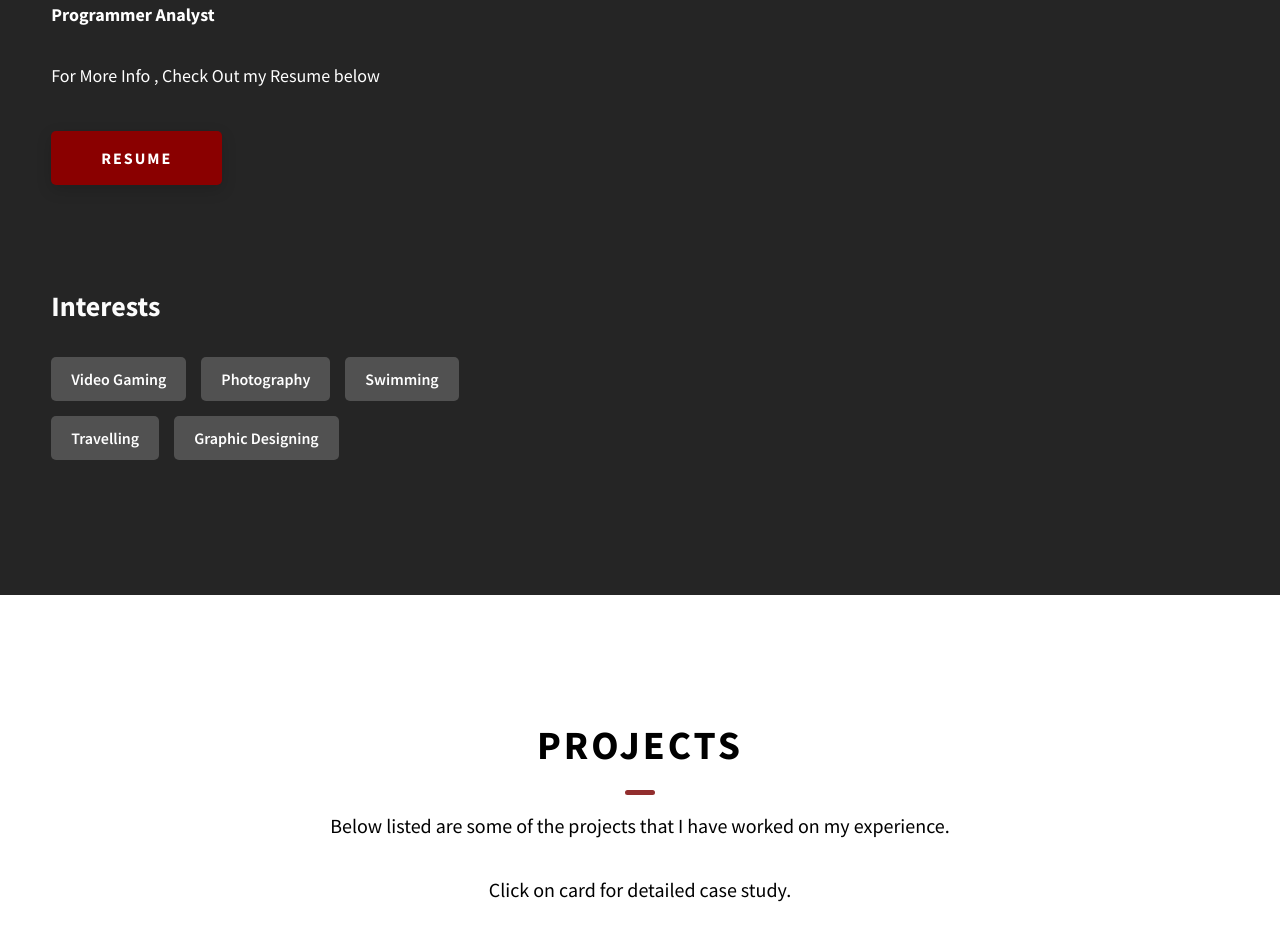
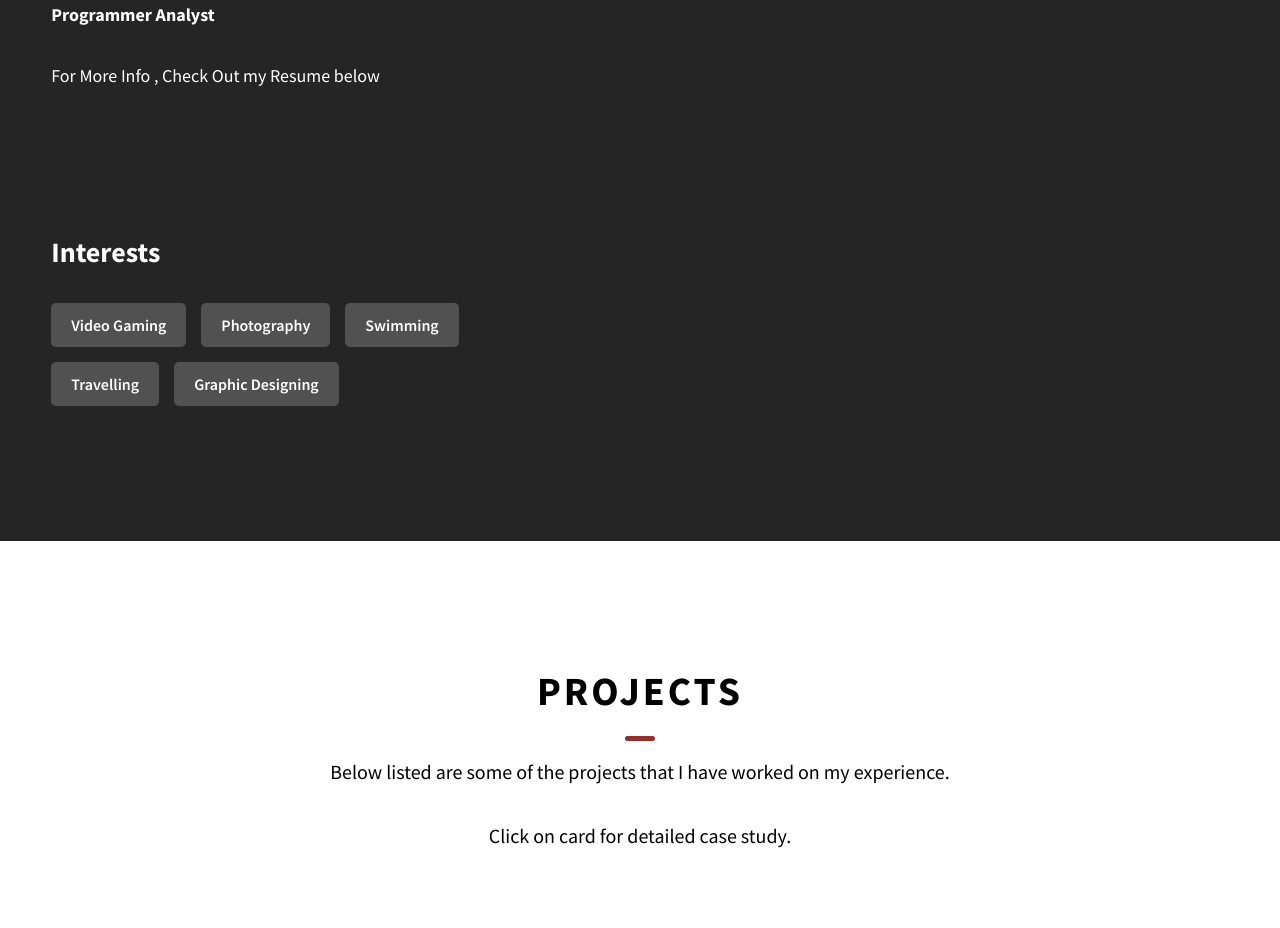
Before and after one commit to GurukiranD2019/GurukiranD2019.github.io, a website: page index.html in a window 1280 px wide. Shown: the part 1336-2264 px from the top of the page. Drawn offline with Linux system fonts and the light colour scheme.

Commit message:
removed resume

```diff
--- a/index.html
+++ b/index.html
@@ -138,9 +138,7 @@ communicator in cross functional teams.
 
               </p>
             </div>
-            <a href="assets/Gurukiran_D-Resume.pdf" download class="btn btn--med btn--theme dynamicBgClr"
-              > Resume</a
-            >
+
           </div>
           <div class="about__content-skills">
             <h3 class="about__content-title">My Skills</h3>
```
